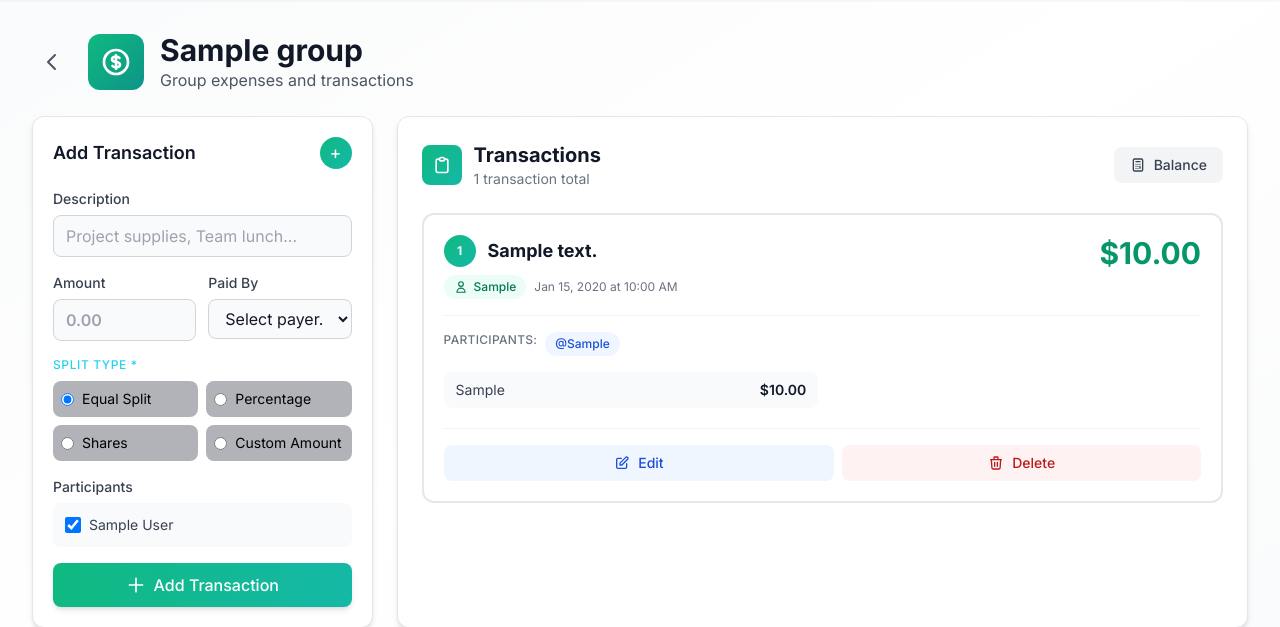
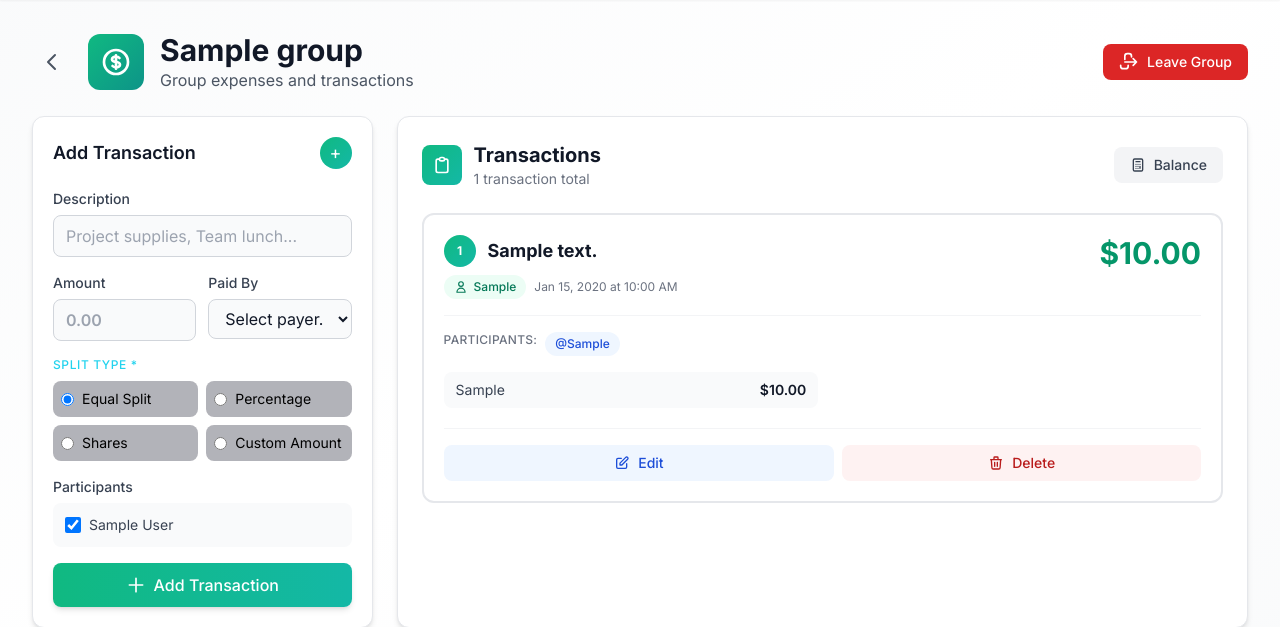
Before and after one commit to PradHolla/CS-555-A-Course-Project, a Flask app: page /groups/1 in a window 1280 px wide. Shown: the part 65-692 px from the top of the page. Run offline with Flask 3, Linux system fonts and the light colour scheme; the visitor is signed in with stand-in values (Sample User, id 1); tables that the repository leaves empty hold one stand-in row (values such as "Sample post"); some libraries are stand-ins or nearby versions.

Commit message:
feat: add leave group

```diff
--- a/routes/groups.py
+++ b/routes/groups.py
@@ -720,3 +720,42 @@ def mark_notification_read(group_id, notification_id):
         db.session.commit()
 
     return redirect(url_for("groups.group_expenses", group_id=group_id))
+
+@groups_bp.route("/<int:group_id>/leave", methods=["POST"])
+@login_required
+def leave_group(group_id):
+    """Remove the current user from the group."""
+    user_id = session.get("user_id")
+    user = db.session.get(User, user_id)
+    if not user:
+        flash("User not found", "error")
+        return redirect(url_for("groups.list_groups"))
+
+    # Load the group
+    group = db.session.get(Group, group_id)
+    if not group:
+        flash("Group not found", "error")
+        return redirect(url_for("groups.list_groups"))
+
+    # Must be a member
+    if user not in group.members:
+        flash("You are not a member of this group", "error")
+        return redirect(url_for("groups.group_expenses", group_id=group_id))
+
+    # Prevent the *creator* from leaving (optional – you can remove this block if you want to allow it)
+    if group.created_by_id == user.id:
+        flash("The group creator cannot leave the group.", "error")
+        return redirect(url_for("groups.group_expenses", group_id=group_id))
+
+    # Remove the relationship
+    group.members.remove(user)
+
+    # If the group ends up with **zero** members, delete it (optional)
+    if len(group.members) == 0:
+        db.session.delete(group)
+        flash("You left the group and it was removed (no members left).", "info")
+    else:
+        flash(f"You have left the group “{group.name}”.", "success")
+
+    db.session.commit()
+    return redirect(url_for("groups.list_groups"))
--- a/templates/groups/expenses.html
+++ b/templates/groups/expenses.html
@@ -58,6 +58,22 @@
             <h2 class="text-3xl font-bold text-gray-900">{{ group.name }}</h2>
             <p class="text-gray-600">Group expenses and transactions</p>
         </div>
+        <!-- ==== LEAVE GROUP BUTTON ==== -->
+        <div class="ml-auto">
+           <form action="{{ url_for('groups.leave_group', group_id=group.id) }}" method="post"
+          onsubmit="return confirm('Are you sure you want to leave “{{ group.name }}”?');"
+          class="inline">
+        <button type="submit"
+                class="inline-flex items-center gap-2 bg-red-600 hover:bg-red-700 text-white px-4 py-2 rounded-lg font-medium transition-colors text-sm">
+            <svg class="w-5 h-5" fill="none" stroke="currentColor" viewBox="0 0 24 24">
+                <path stroke-linecap="round" stroke-linejoin="round" stroke-width="2"
+                      d="M17 16l4-4m0 0l-4-4m4 4H7m4 4v1a3 3 0 01-3 3H5a3 3 0 01-3-3v-1m5-7V5a3 3 0 013-3h2a3 3 0 013 3v1"></path>
+            </svg>
+            Leave Group
+        </button>
+        </form>
+        </div>
+        <!-- ==== END LEAVE BUTTON ==== -->
     </div>
 </div>
 
```
Also changed, not shown: tests/test_group_routes.py (+237 -0 lines).
